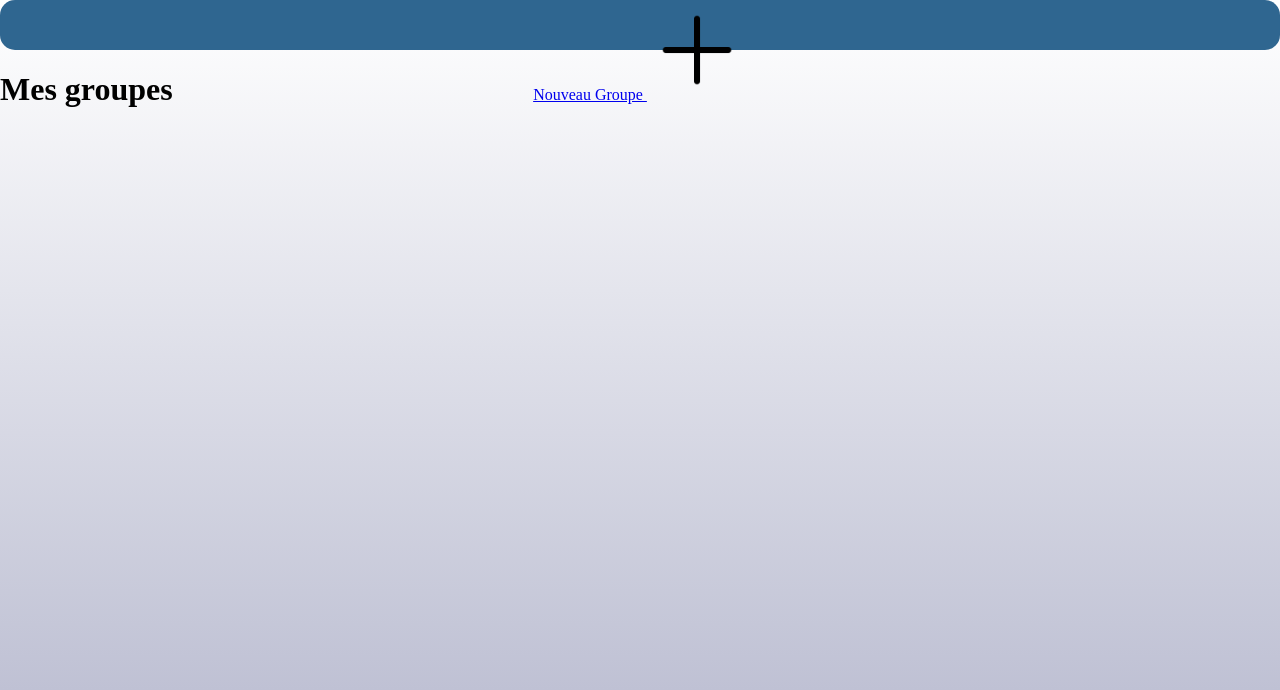
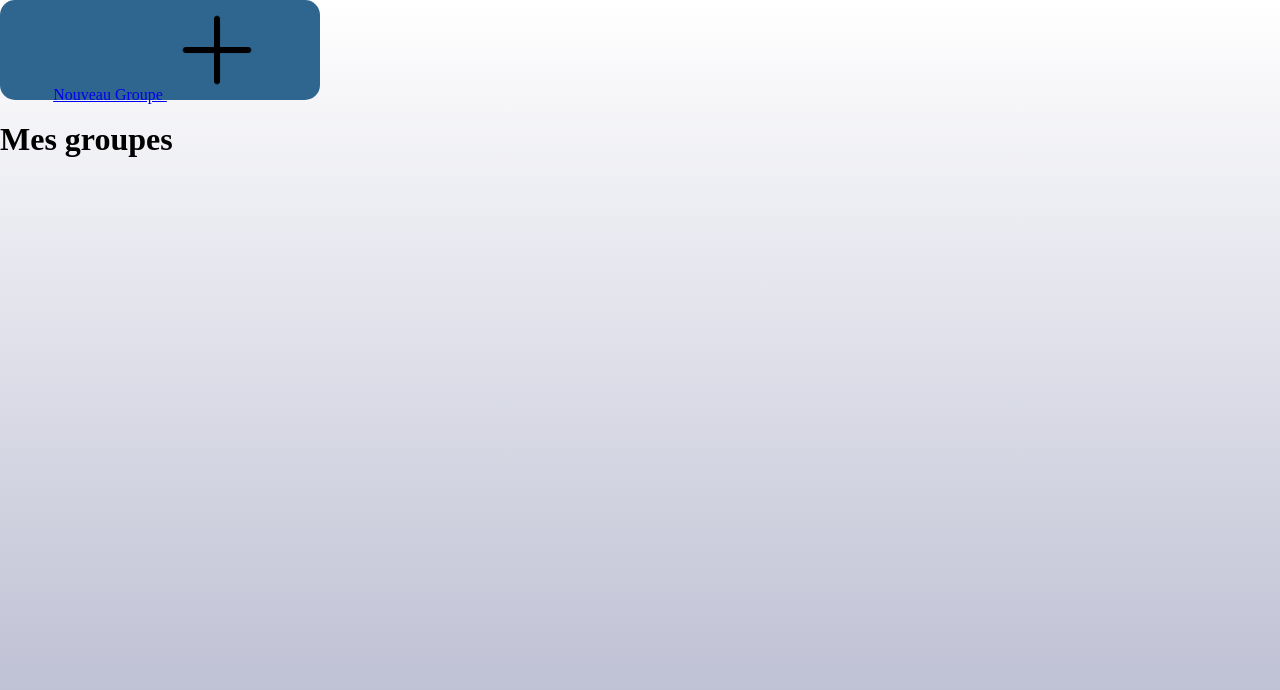
Before and after one commit to trangetdua/D-mocratie, a PHP site: page /vue/acceuil.php in a window 1280 px wide. Shown: the part 110-800 px from the top of the page. Run offline with PHP 8.4, Linux system fonts and the light colour scheme; the visitor is signed in with stand-in values (Sample User, id 1); data that the repository does not hold is empty.

Commit message:
toujours la page d'acceuil

```diff
--- a/web/vue/css/general.css
+++ b/web/vue/css/general.css
@@ -77,7 +77,9 @@ border-radius : 15px 15px 15px 15px;}
   border-radius : 15px 15px 15px 15px;
 }
 .nouveauGroupe{
-	height : 50px;
+	height : 100px;
+	width : 25%;
+	justify-content = right;
 	background-color : #2f6690;
 	border : 0px none #000000;
 	border-radius : 15px 15px 15px 15px;
```
